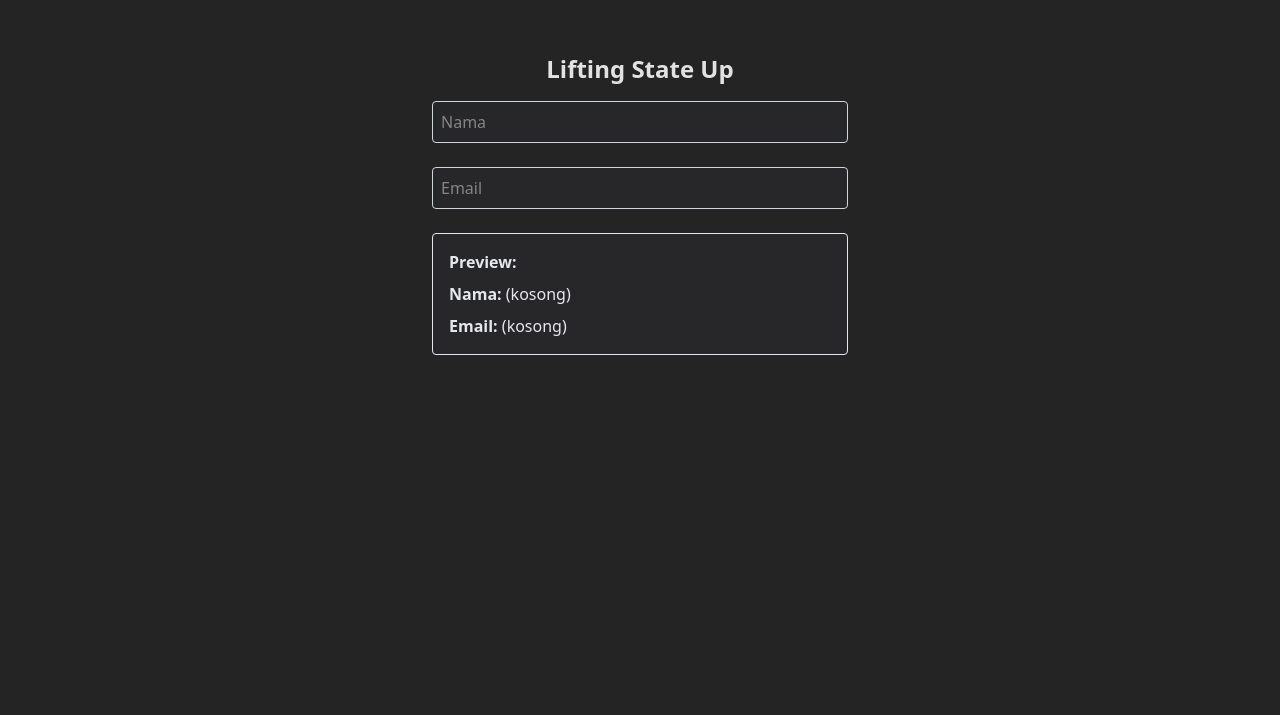
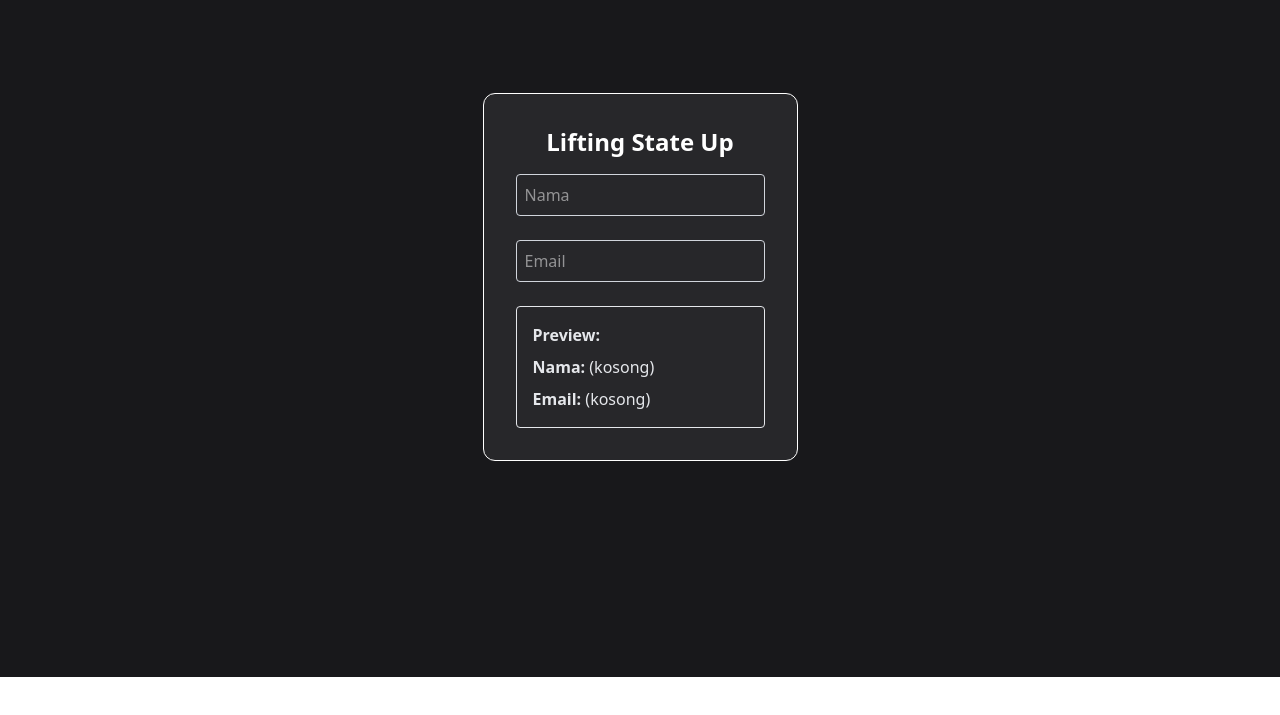
Before and after one commit to ElloRabyndra/learn-react, a React (Vite) app: page / in a window 1280 px wide. Shown: the part 123-838 px from the top of the page. After the commit the page ends 800 px from the top, so only its background shows below. Built offline with nearby package versions, Linux system fonts and the light colour scheme.

Commit message:
refactor: change form

```diff
--- a/index.html
+++ b/index.html
@@ -4,7 +4,13 @@
     <meta charset="UTF-8" />
     <link rel="icon" type="image/svg+xml" href="/vite.svg" />
     <meta name="viewport" content="width=device-width, initial-scale=1.0" />
-    <title>Test React - Lifting state up</title>
+    <title>Test React</title>
+    <link rel="preconnect" href="https://fonts.googleapis.com" />
+    <link rel="preconnect" href="https://fonts.gstatic.com" crossorigin />
+    <link
+      href="https://fonts.googleapis.com/css2?family=Fira+Code:wght@300..700&family=Poppins:ital,wght@0,100;0,200;0,300;0,400;0,500;0,600;0,700;0,800;0,900;1,100;1,200;1,300;1,400;1,500;1,600;1,700;1,800;1,900&family=Righteous&display=swap"
+      rel="stylesheet"
+    />
   </head>
   <body>
     <div id="root"></div>
--- a/src/App.jsx
+++ b/src/App.jsx
@@ -1,6 +1,6 @@
 import { useState } from "react";
-import FormInput from "./Components/FormInput";
-import Preview from "./Components/Preview";
+import OldForm from "./Components/OldForm/OldForm";
+
 
 export default function App() {
   const [formData, setFormData] = useState({
@@ -9,10 +9,8 @@ export default function App() {
   });
 
   return (
-    <div className="max-w-md p-4 mx-auto mt-40">
-      <h1 className="mb-4 text-2xl font-bold text-center">Lifting State Up</h1>
-      <FormInput formData={formData} setFormData={setFormData} />
-      <Preview formData={formData} />
+    <div className="flex items-center justify-center min-h-screen text-white bg-zinc-900">
+      <OldForm />
     </div>
   );
 }
--- /dev/null
+++ b/src/Components/OldForm/OldForm.jsx
@@ -0,0 +1,18 @@
+import { useState } from "react";
+import FormInput from "./FormInput";
+import Preview from "./Preview";
+
+export default function OldForm() {
+  const [formData, setFormData] = useState({
+    name: "",
+    email: ""
+  });
+
+  return (
+    <div className="max-w-md p-8 border rounded-xl bg-zinc-800">
+      <h1 className="mb-4 text-2xl font-bold text-center">Lifting State Up</h1>
+      <FormInput formData={formData} setFormData={setFormData} />
+      <Preview formData={formData} />
+    </div>
+  );
+}
--- a/src/index.css
+++ /dev/null
@@ -1,16 +0,0 @@
-@import "tailwindcss";
-
-:root {
-  font-family: system-ui, Avenir, Helvetica, Arial, sans-serif;
-  line-height: 1.5;
-  font-weight: 400;
-
-  color-scheme: light dark;
-  color: rgba(255, 255, 255, 0.87);
-  background-color: #242424;
-
-  font-synthesis: none;
-  text-rendering: optimizeLegibility;
-  -webkit-font-smoothing: antialiased;
-  -moz-osx-font-smoothing: grayscale;
-}
--- a/src/main.jsx
+++ b/src/main.jsx
@@ -1,12 +1,10 @@
 import { StrictMode } from "react";
 import { createRoot } from "react-dom/client";
-import "./index.css";
+import "./style.css";
 import App from "./App.jsx";
 
 createRoot(document.getElementById("root")).render(
   <StrictMode>
-    <div className="h-screen">
       <App />
-    </div>
   </StrictMode>
 );
--- /dev/null
+++ b/src/style.css
@@ -0,0 +1 @@
+@import "tailwindcss";
```
Also changed, not shown: src/Components/OldForm/FormInput.jsx (renamed from src/Components/FormInput.jsx), src/Components/OldForm/Preview.jsx (renamed from src/Components/Preview.jsx).
